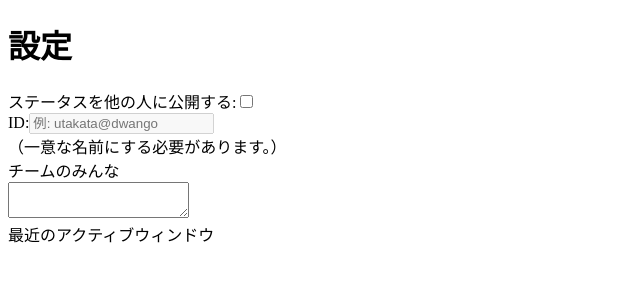
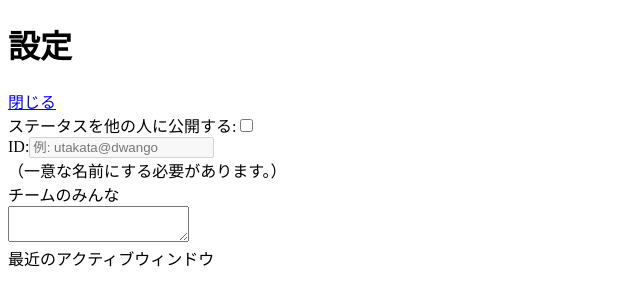
Before and after one commit to yoshikyoto/telesan, a React app: page /#/config in a window 1280 px wide. Shown: the top 306 px of the page, without its empty margins (0-640 px from the left). Built offline with nearby package versions, Linux system fonts and the light colour scheme; sample sign-in values are in the browser's storage.

Commit message:
設定が閉じられなくなっていたのを修正

```diff
--- a/package.json
+++ b/package.json
@@ -1,6 +1,6 @@
 {
   "name": "telesan",
-  "version": "0.1.3",
+  "version": "0.1.4",
   "main": "main.ts",
   "scripts": {
     "test": "echo \"Error: no test specified\" && exit 1",
--- a/src/ui/config.tsx
+++ b/src/ui/config.tsx
@@ -30,6 +30,7 @@ class Config extends Component<Props> {
     return (
       <div>
         <h1>設定</h1>
+        <Link to="/">閉じる</Link>
         <div>
           ステータスを他の人に公開する:
           <input
```
